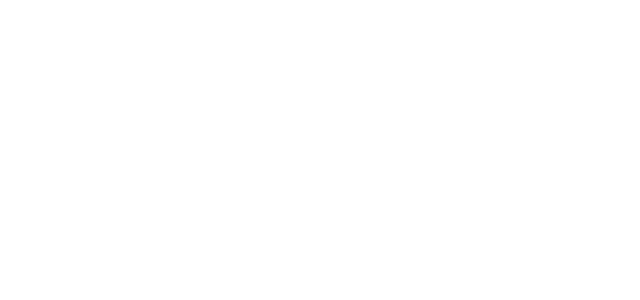
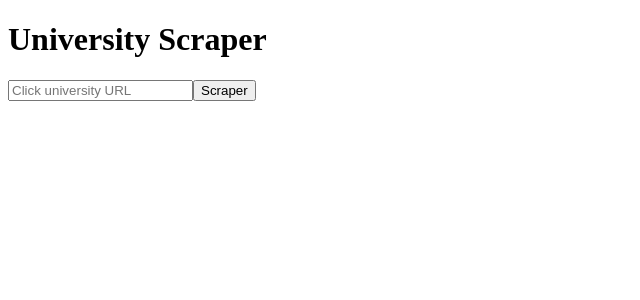
Before and after one commit to kacpi95/university-scraper-dashboard, a React (Vite) app in the folder frontend/: page / in a window 1280 px wide. Shown: the top 300 px of the page, without its empty margins (0-640 px from the left). Built offline with nearby package versions, Linux system fonts and the light colour scheme.

Commit message:
feat: add dashboard UI

```diff
--- a/frontend/src/pages/Dashboard/Dashboard.tsx
+++ b/frontend/src/pages/Dashboard/Dashboard.tsx
@@ -17,5 +17,18 @@
 		setValueResult(data);
 	};
 
-	return;
+	return (
+		<div>
+			<h1>University Scraper</h1>
+			<input
+				value={url}
+				onChange={(e) => setUrl(e.target.value)}
+				placeholder='Click university URL'
+			/>
+
+			<button onClick={scrape}>Scraper</button>
+
+			{valueResult && <pre>{JSON.stringify(valueResult, null, 2)}</pre>}
+		</div>
+	);
 }
```
